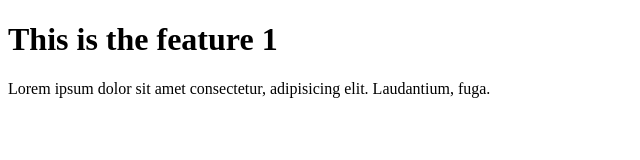
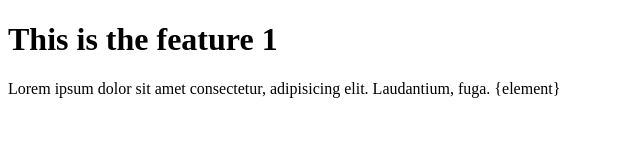
Before and after one commit to b-ishalroy/gitpractice, a plain HTML site: page index.html in a window 1280 px wide. Shown: the full height of the page, 0-640 px from the left. Drawn offline with Linux system fonts and the light colour scheme.

Commit message:
add element

```diff
--- a/index.html
+++ b/index.html
@@ -8,7 +8,7 @@
 <body>
     <h1>This is the feature 1 </h1>
 
-    <p>Lorem ipsum dolor sit amet consectetur, adipisicing elit. Laudantium, fuga.</p>
+    <p>Lorem ipsum dolor sit amet consectetur, adipisicing elit. Laudantium, fuga.  {element} </p>
 
 </body>
 </html>
```
